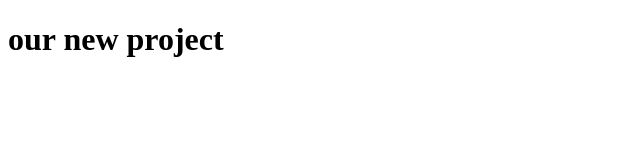
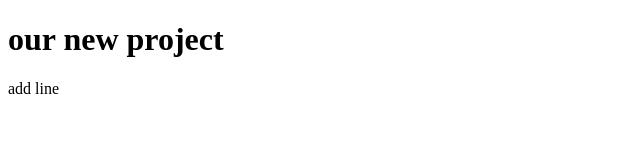
Before and after one commit to ls3890/fromLocal, a plain HTML site: page index.html in a window 1280 px wide. Shown: the full height of the page, 0-640 px from the left. Drawn offline with Linux system fonts and the light colour scheme.

Commit message:
small change

```diff
--- a/index.html
+++ b/index.html
@@ -6,6 +6,7 @@
     <title>Document</title>
     <h1>our new project</h1>
     <script defer src="main.js"></script>
+    <p>add line</p>
 </head>
 <body>
 
```
